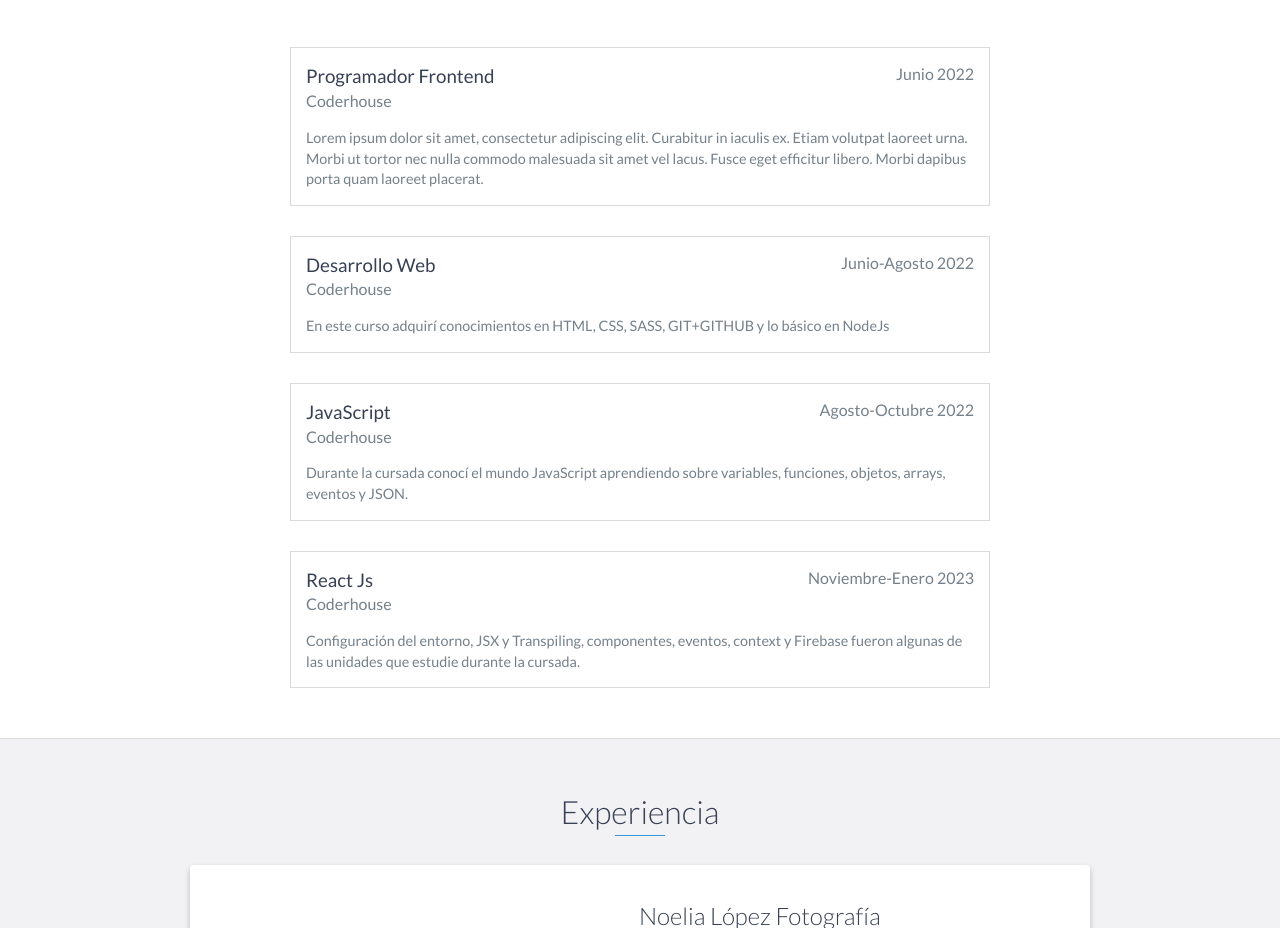
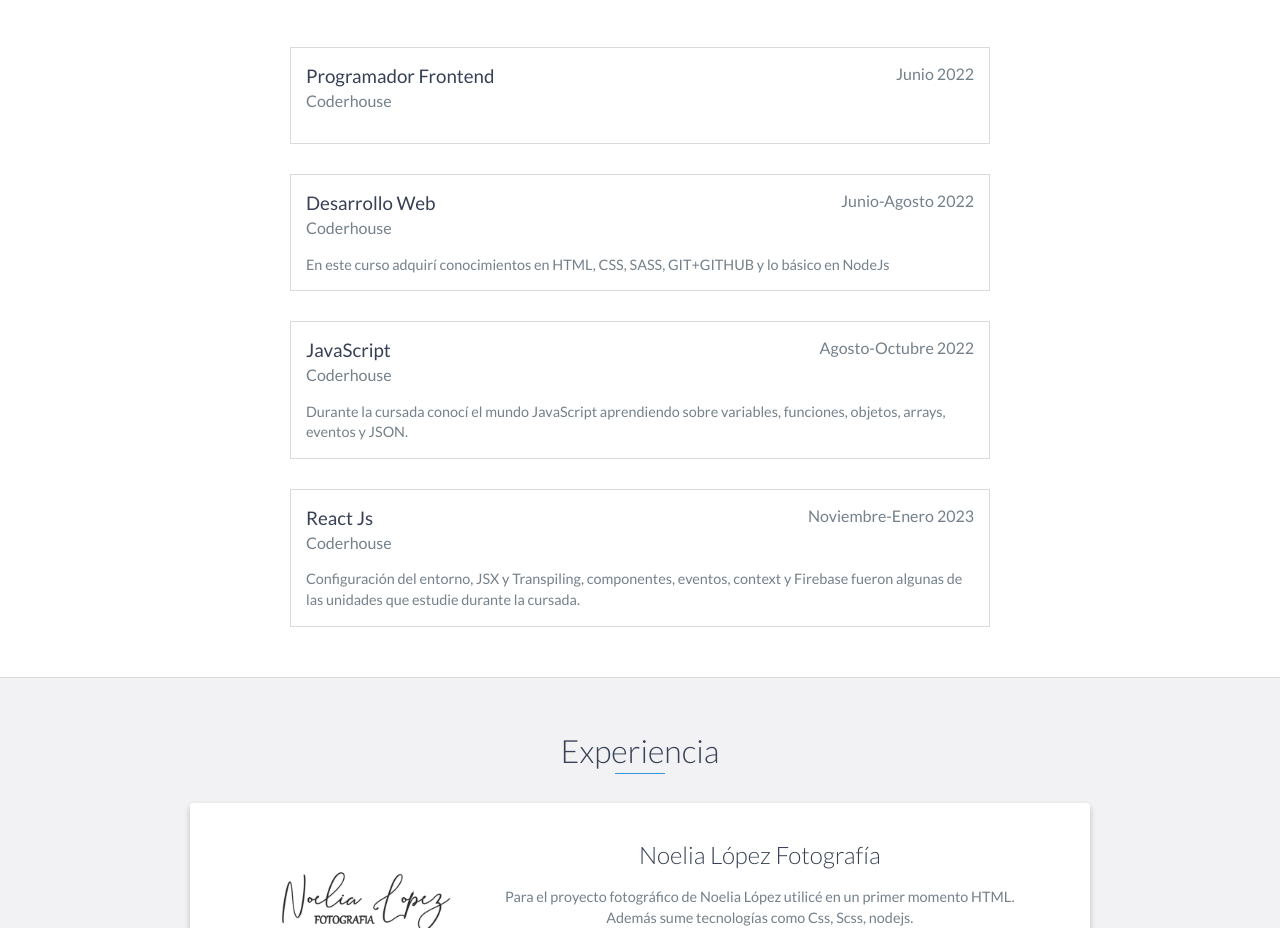
Before and after one commit to Fuentes-Cristian/Mi-protfolio, a website: page index.html in a window 1280 px wide. Shown: the part 1125-2053 px from the top of the page. Drawn offline with nearby package versions, Linux system fonts and the light colour scheme.

Commit message:
terminado

```diff
--- a/index.html
+++ b/index.html
@@ -5,7 +5,7 @@
     <meta charset="utf-8">
     <meta http-equiv="X-UA-Compatible" content="IE=edge">
     <meta name="viewport" content="width=device-width, initial-scale=1">
-    <title>Mi Portfolio</title>
+    <title>Portfolio</title>
     <link rel="stylesheet" href="./fontawesome-free-6.1.1-web/css/all.min.css">
 	<link rel="shortcut icon" href="favicon.ico" type="image/x-icon">
 	<link rel="icon" href="favicon.ico" type="image/x-icon">
@@ -92,9 +92,7 @@
             <h3>Programador Frontend</h3>
             <span class="education-date">Junio 2022  </span>
             <h4>Coderhouse</h4>
-            <p>
-                Lorem ipsum dolor sit amet, consectetur adipiscing elit. Curabitur in iaculis ex. Etiam volutpat laoreet urna. Morbi ut tortor nec nulla commodo malesuada sit amet vel lacus. Fusce eget efficitur libero. Morbi dapibus porta quam laoreet placerat.
-            </p>
+
         </div>
         <div class="education-block">
             <h3>Desarrollo Web</h3>
```
Also changed, not shown: images/Sin título.png (deleted).
